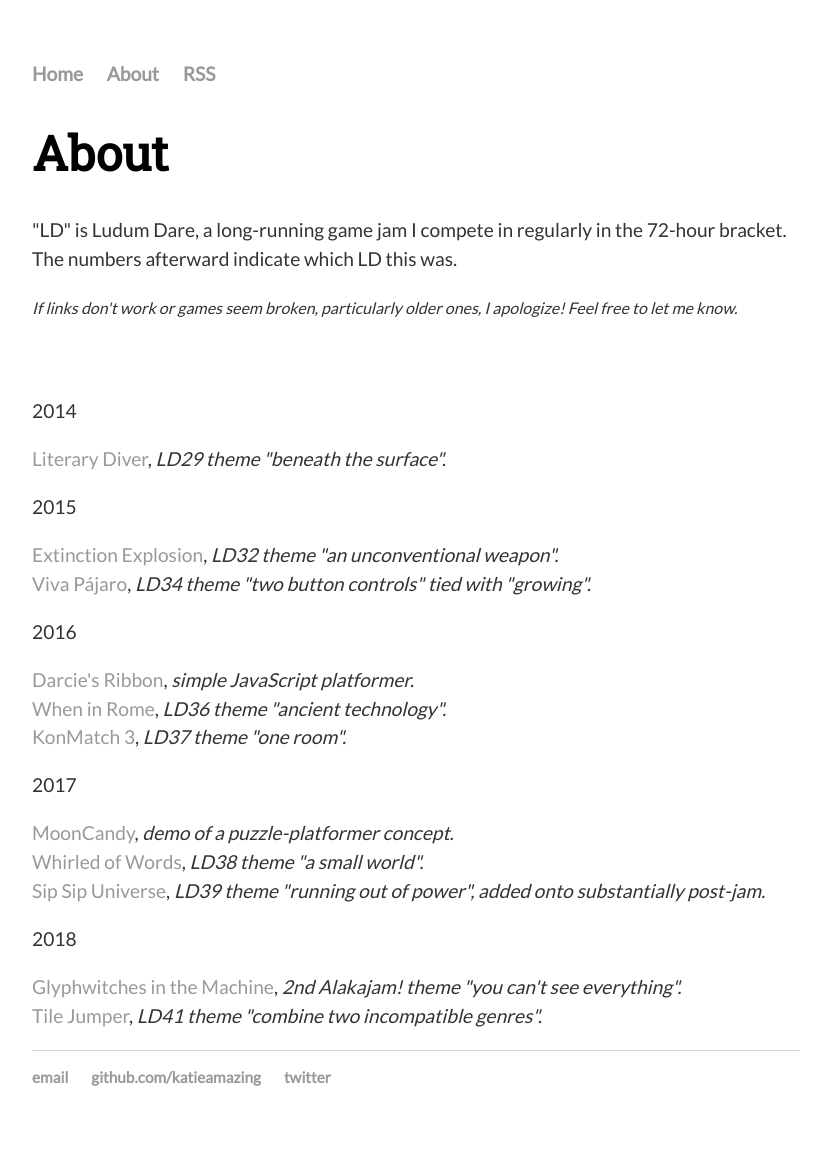
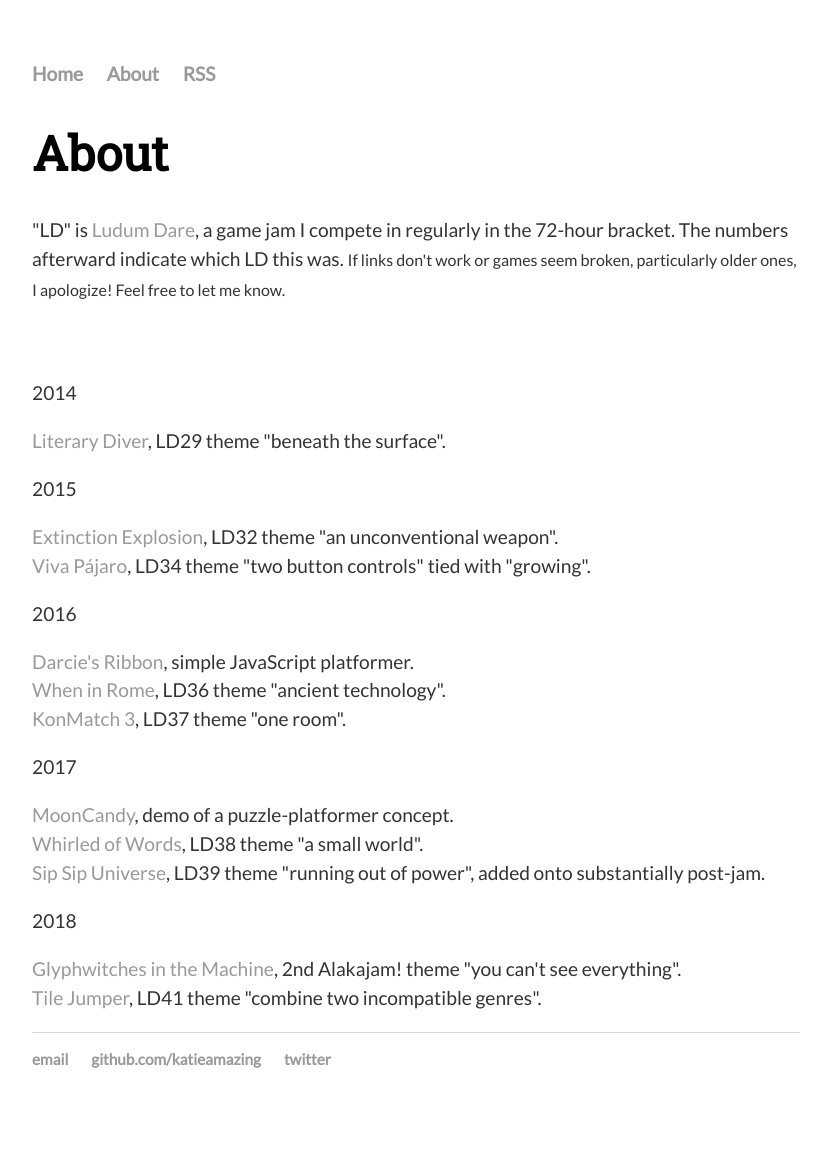
Before and after one commit to katieamazing/katieamazing.github.io, a Jekyll site: the page built from games/index.html, in a window 1280 px wide. Shown: the whole page, without its empty margins (224-1055 px from the left). Built offline with Jekyll 4.4.1, drawn with Linux system fonts in a browser that asks for light colours.

Commit message:
Tweaks to games directory.

```diff
--- a/games/index.html
+++ b/games/index.html
@@ -7,33 +7,32 @@
 <body>
   <h1>{{ page.title }}</h1>
   <div class="blurb">
-  <p>"LD" is Ludum Dare, a long-running game jam I compete in regularly in the 72-hour bracket. The numbers afterward indicate which LD this was.</p>
-  <p><small><i>If links don't work or games seem broken, particularly older ones, I apologize! Feel free to let me know.</i></small></p>
+    <p>"LD" is <a href="https://ldjam.com/">Ludum Dare</a>, a game jam I compete in regularly in the 72-hour bracket. The numbers afterward indicate which LD this was. <small>If links don't work or games seem broken, particularly older ones, I apologize! Feel free to let me know.</small></p>
     <br><br>
 
     <p>2014</p>
-  <p><a href="http://katieamazing.com/games/LD29/">Literary Diver</a>, <i>LD29 theme "beneath the surface".</i></p>
+    <p><a href="http://katieamazing.com/games/LD29/">Literary Diver</a>, LD29 theme "beneath the surface".</p>
 
     <p>2015</p>
-  <p><a href="http://katieamazing.com/games/LD32/">Extinction Explosion</a>, <i>LD32 theme "an unconventional weapon".</i>
-  <br><a href="https://github.com/Johnicholas/viva-pajaro">Viva Pájaro</a>, <i>LD34 theme "two button controls" tied with "growing".</i>
+    <p><a href="http://katieamazing.com/games/LD32/">Extinction Explosion</a>, LD32 theme "an unconventional weapon".
+    <br><a href="https://github.com/Johnicholas/viva-pajaro">Viva Pájaro</a>, LD34 theme "two button controls" tied with "growing".
     </p>
 
     <p>2016</p>
-  <p><a href="http://katieamazing.com/games/Darcies-Ribbon/">Darcie's Ribbon</a>, <i>simple JavaScript platformer.</i>
-  <br><a href="http://katieamazing.com/games/LD36/">When in Rome</a>, <i>LD36 theme "ancient technology".</i>
-  <br><a href="https://github.com/katieamazing/katieamazing.github.io/tree/master/games/LD37">KonMatch 3</a>, <i>LD37 theme "one room".</i>
+    <p><a href="http://katieamazing.com/games/Darcies-Ribbon/">Darcie's Ribbon</a>, simple JavaScript platformer.
+    <br><a href="http://katieamazing.com/games/LD36/">When in Rome</a>, LD36 theme "ancient technology".
+    <br><a href="https://github.com/katieamazing/katieamazing.github.io/tree/master/games/LD37">KonMatch 3</a>, LD37 theme "one room".
     </p>
 
     <p>2017</p>
-  <p><a href="http://katieamazing.com/games/MoonSugar/">MoonCandy</a>, <i>demo of a puzzle-platformer concept.</i>
-  <br><a href="https://katieamazing.com/games/LD38/">Whirled of Words</a>, <i>LD38 theme "a small world".</i>
-  <br><a href="http://katieamazing.com/games/LD39/">Sip Sip Universe</a>, <i>LD39 theme "running out of power", added onto substantially post-jam.</i>
+    <p><a href="http://katieamazing.com/games/MoonSugar/">MoonCandy</a>, demo of a puzzle-platformer concept.
+    <br><a href="https://katieamazing.com/games/LD38/">Whirled of Words</a>, LD38 theme "a small world".
+    <br><a href="http://katieamazing.com/games/LD39/">Sip Sip Universe</a>, LD39 theme "running out of power", added onto substantially post-jam.
     <br>
 
     <p>2018</p>
-  <p><a href="https://glitchwitches.glitch.me/">Glyphwitches in the Machine</a>, <i> 2nd Alakajam! theme "you can't see everything".</i>
-  <br><a href="https://tile-jumper.glitch.me/">Tile Jumper</a>, <i>LD41 theme "combine two incompatible genres".</i>
+    <p><a href="https://glitchwitches.glitch.me/">Glyphwitches in the Machine</a>,  2nd Alakajam! theme "you can't see everything".
+    <br><a href="https://tile-jumper.glitch.me/">Tile Jumper</a>, LD41 theme "combine two incompatible genres".
     </p>
 </p>
 </div>
```
Lines whose indentation alone changed are shown as unchanged.
